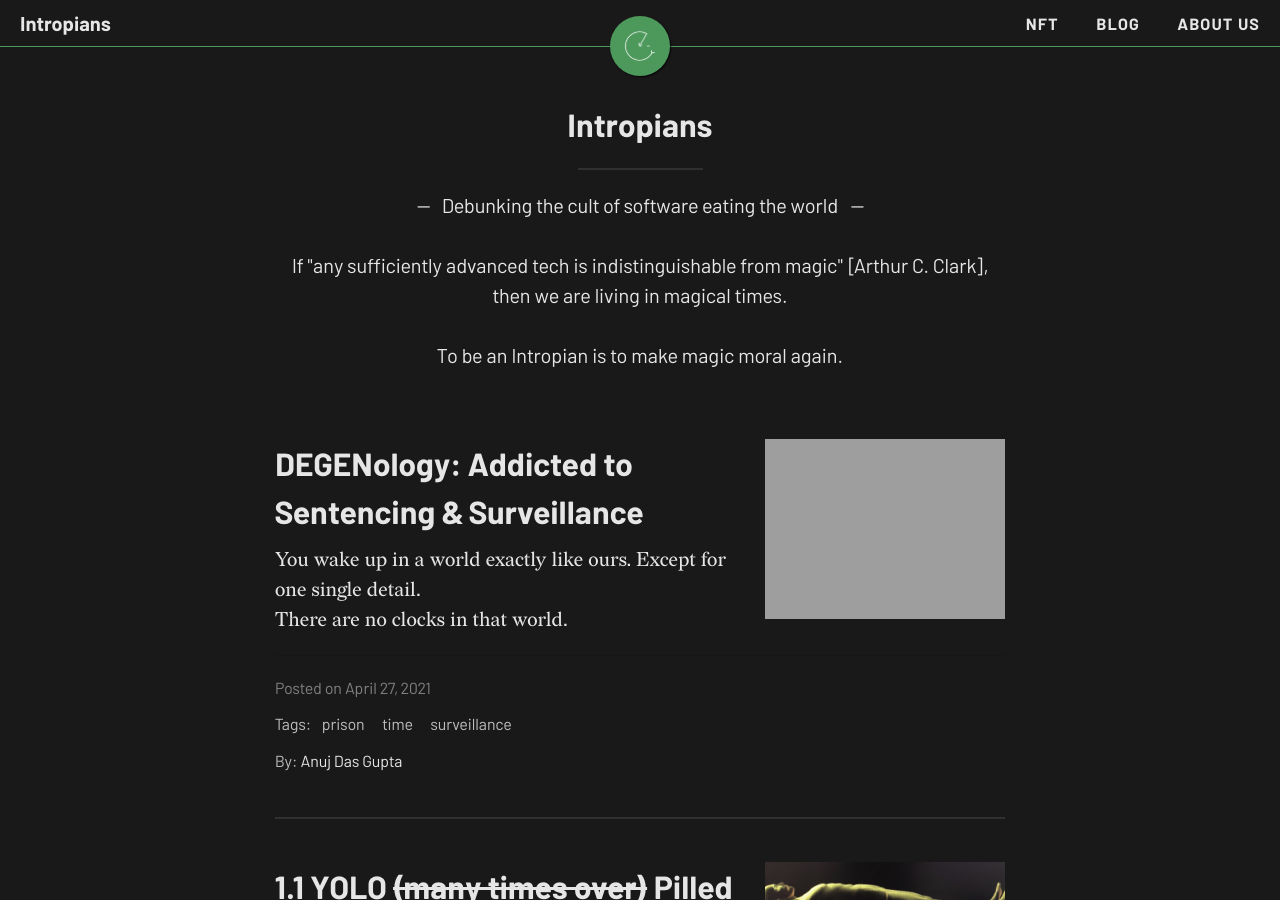
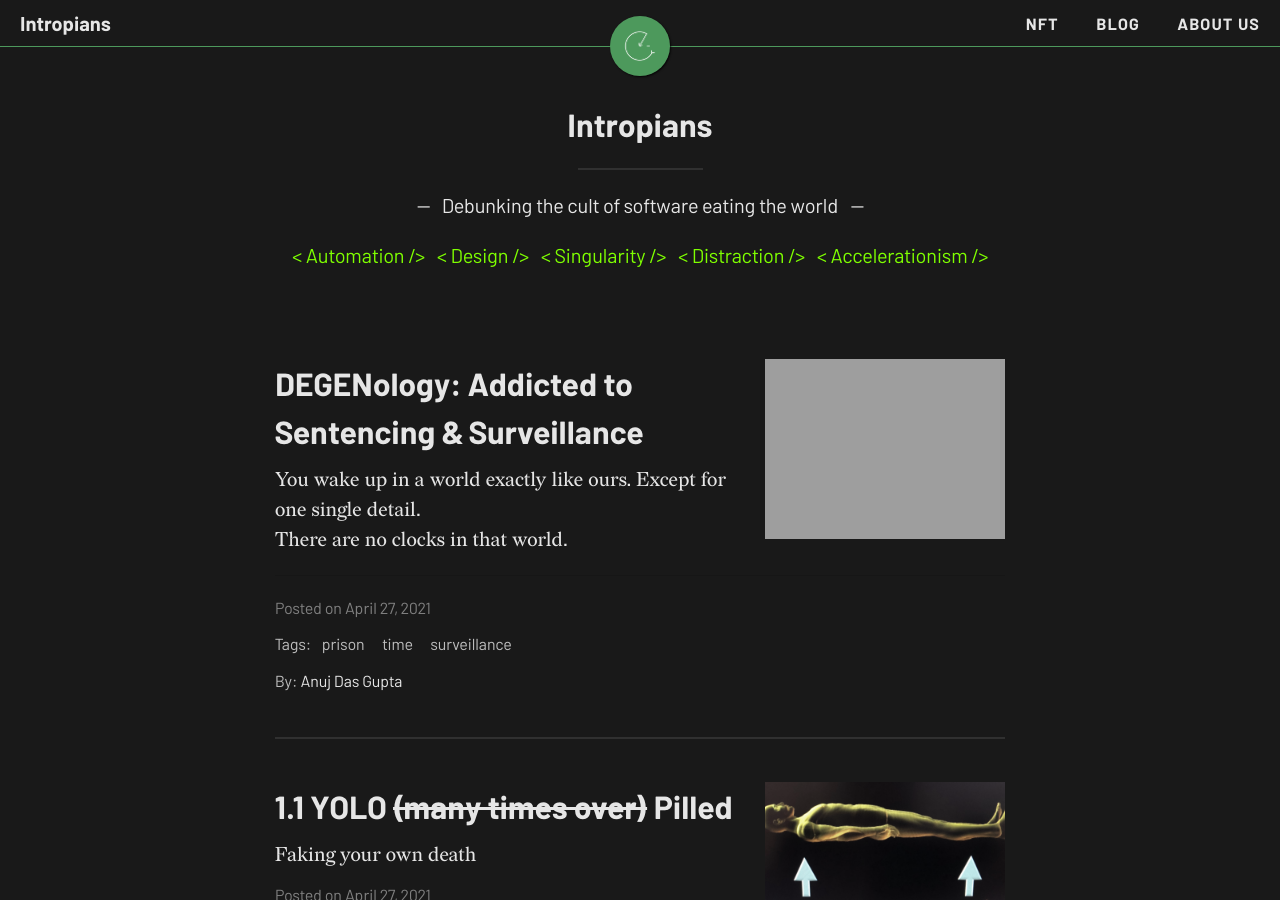
Before and after one commit to Intropians/intropians.org, a Jekyll site: the page built from index.html, in a window 1280 px wide and 900 px high. Built offline with Jekyll 4.4.1, drawn with Linux system fonts in a browser that asks for light colours; nearby versions of some CDN libraries; the list of posts is cut into pages by our own code; some of the changed lines change nothing that is shown.

Commit message:
changed the site header subtitle

```diff
--- a/index.html
+++ b/index.html
@@ -1,5 +1,6 @@
 ---
 layout: home
 title: Intropians
-subtitle: -- &nbsp;&nbsp;Debunking the cult of software eating the world&nbsp;&nbsp; --<br/><br/>If "any sufficiently advanced tech is indistinguishable from magic" [Arthur C. Clark],<br/>then we are living in magical times.<br/><br/>To be an Intropian is to make magic moral again.
+# subtitle: -- &nbsp;&nbsp;Debunking the cult of software eating the world&nbsp;&nbsp; --<br/><br/>If "any sufficiently advanced tech is indistinguishable from magic" [Arthur C. Clark],<br/>then we are living in magical times.<br/><br/>To be an Intropian is to make magic moral again.
+subtitle: -- &nbsp;&nbsp;Debunking the cult of software eating the world&nbsp;&nbsp; -- <p style="color:chartreuse"> </span>< Automation /> &nbsp; < Design /> &nbsp; < Singularity /> &nbsp; < Distraction /> &nbsp; < Accelerationism /> </Distraction> </p>
 ---
```
